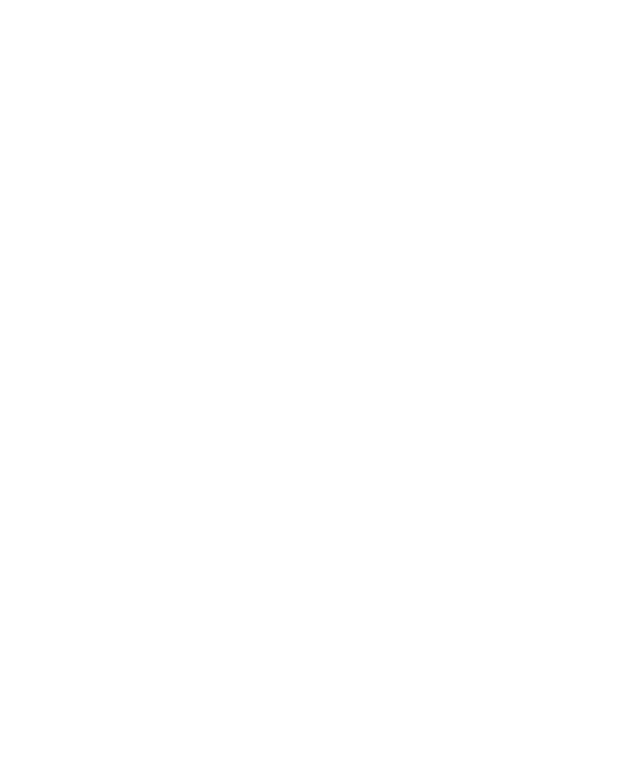
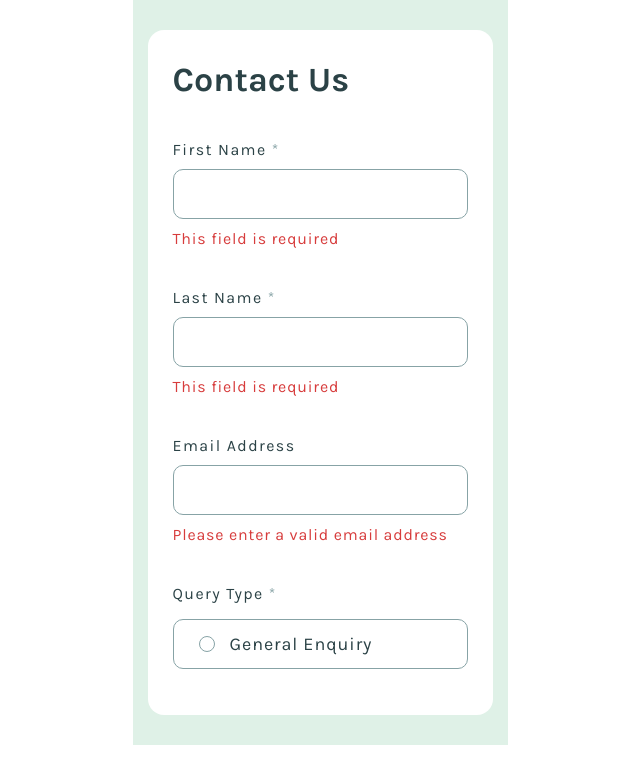
Before and after one commit to MarceCeru/ContactForm, a React (Vite) app: page / in a window 1280 px wide. Shown: the top 784 px of the page, without its empty margins (320-960 px from the left). Built offline with nearby package versions, Linux system fonts and the light colour scheme.

Commit message:
avance en inputs

```diff
--- a/src/App.css
+++ b/src/App.css
@@ -0,0 +1,3 @@
+*{
+    font-family: var(--font-main);
+}
--- a/src/App.jsx
+++ b/src/App.jsx
@@ -1,12 +1,12 @@
-import { useState } from 'react'
+
 import './App.css'
+import { ManinCcomponent } from './components/Main-component'
 
 function App() {
-  const [count, setCount] = useState(0)
 
   return (
-    <>
-
+    < >
+     <ManinCcomponent />
     </>
   )
 }
--- /dev/null
+++ b/src/components/Card.css
@@ -0,0 +1,15 @@
+.card {
+    width: 345px;
+    background-color: var(--White);
+    margin-right: auto;
+    margin-left: auto;
+    padding: 30px 25px 30px 25px;
+    border-radius: 16px;
+}
+
+h1 {
+    font-size: 34px;
+    font-weight: 700;
+    color: var(--Grey-900);
+
+}
--- /dev/null
+++ b/src/components/Card.jsx
@@ -0,0 +1,16 @@
+
+import './Card.css';
+import { Input } from './Input';
+import { InputRadio } from './input-radio';
+
+export const Card = () => {
+    return (
+        < div className="card" >
+            <h1>Contact Us</h1>
+            <Input name="First Name" error="This field is required" tipo="text" ast="  *" />
+            <Input name="Last Name" error="This field is required" tipo="text" ast="  *" />
+            <Input name="Email Address" error="Please enter a valid email address" tipo="email"  />
+            <InputRadio name="Query Type" ast="  *" option="General Enquiry"/>
+        </div >
+    )
+}
--- /dev/null
+++ b/src/components/Input-radio.css
@@ -0,0 +1,58 @@
+.input-radio {
+    font-size: 16px;
+    font-weight: 400;
+    color: var(--Grey-900);
+    letter-spacing: 1.4px;
+    margin-top: 40px;
+}
+
+p {
+    margin-bottom: 16px;
+
+    .span {
+        color: var(--Grey-500);
+    }
+}
+
+.options {
+    display: inline-block;
+    width: 295px;
+    height: 50px;
+    border: 1px solid var(--Grey-500);
+    border-radius: 10px;
+    display: flex;
+    align-items: center;
+    padding-left: 25px;
+
+    .circle{
+        height: 16px;
+        width: 16px;
+        border-radius: 50%;
+        border: 1px solid var(--Grey-500);
+    }
+
+    input{
+        display: none;
+    }
+
+    .option-name{
+        margin-left: 15px;
+        font-size: 18px;
+        letter-spacing: 0.9px;
+    }
+
+    .error {
+        color: var(--Red);
+        display: block;
+        margin-top: 10px;
+        letter-spacing: 0.8px;
+    }
+
+    .error {
+        color: var(--Red);
+        display: block;
+        margin-top: 10px;
+        letter-spacing: 0.8px;
+    }
+
+}
--- /dev/null
+++ b/src/components/Input.css
@@ -0,0 +1,49 @@
+.input {
+    font-size: 16px;
+    font-weight: 400;
+    color: var(--Grey-900);
+    letter-spacing: 1.4px;
+    margin-top: 40px;
+
+    p {
+        margin-bottom: 10px;
+
+        .span {
+            color: var(--Grey-500);
+        }
+    }
+
+
+    label {
+        display: flex;
+        align-items: center;
+
+        input {
+            width: 295px;
+            height: 50px;
+            border-radius: 10px;
+            border: 1px solid var(--Grey-500);
+        }
+
+
+        .circulo {
+            display: inline-block;
+            border: 1px solid var(--Grey-500);
+            height: 20px;
+            width: 20px;
+            position: absolute;
+            left: 140px;
+            border-radius: 50%;
+        }
+
+    }
+
+
+
+    .error {
+        color: var(--Red);
+        display: block;
+        margin-top: 10px;
+        letter-spacing: 0.8px;
+    }
+}
--- /dev/null
+++ b/src/components/Input.jsx
@@ -0,0 +1,14 @@
+
+import './Input.css'
+
+export const Input = ({ name, error, tipo, ast }) => {
+    return (
+        <div className="input">
+            <p>{name}<span className='span'>{ast}</span></p>
+            <label className='label'>
+                <input type={tipo} />
+            </label>
+            <p className='error'>{error}</p>
+        </div>
+    )
+}
--- /dev/null
+++ b/src/components/Main-component.css
@@ -0,0 +1,8 @@
+.main-card {
+    width: 375px;
+    padding-top: 30px;
+    padding-bottom: 30px;
+    background-color: var(--Green-200);
+    margin-left: auto;
+    margin-right: auto;
+}
--- /dev/null
+++ b/src/components/Main-component.jsx
@@ -0,0 +1,11 @@
+import './Main-component.css';
+import { Card } from './Card';
+
+export const ManinCcomponent = () => {
+    return (
+
+        <div className="main-card">
+            <Card />
+        </div>
+    );
+}
--- /dev/null
+++ b/src/components/input-radio.jsx
@@ -0,0 +1,17 @@
+
+import './Input-radio.css'
+
+export const InputRadio = ({ name, ast, option, error}) => {
+    return (
+        <div className='input-radio'>
+            <p>{name}<span className='span'>{ast}</span></p>
+            <label className='options'>
+                <span className='circle'></span>
+                <input type="radio" />
+                <span className='option-name'>{option}</span>
+            </label>
+            <p className='error'>{error}</p>
+        </div>
+
+    )
+}
--- a/src/index.css
+++ b/src/index.css
@@ -1,5 +1,24 @@
-*{
+* {
   margin: 0;
   padding: 0;
   box-sizing: border-box;
 }
+
+@font-face {
+  font-family: 'Karla';
+  src: url('./assets/fonts/Karla-VariableFont_wght.ttf') format('woff2'),
+
+}
+
+:root {
+  --Green-100: hsl(195, 14%, 95%);
+  --Green-200: hsl(148, 38%, 91%);
+  --Green-600: hsl(169, 82%, 27%);
+  --Red: hsl(0, 66%, 54%);
+  --White: hsl(0, 0%, 100%);
+  --Grey-500: hsl(186, 15%, 59%);
+  --Grey-900: hsl(187, 24%, 22%);
+
+
+  --font-main: 'Karla', sans-serif;
+}
```
Also changed, not shown: indexCopy.html (+1 -10 lines).
